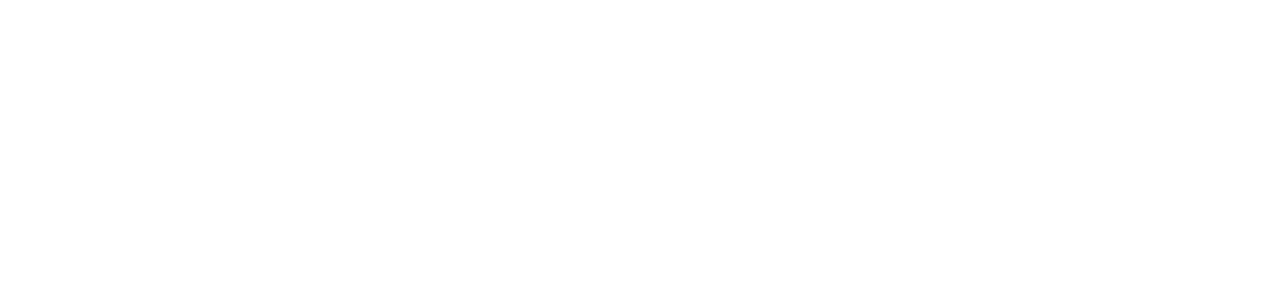
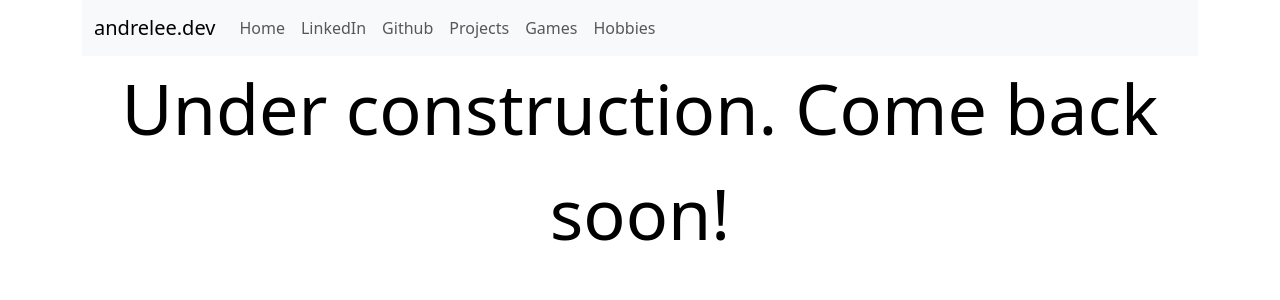
Before and after one commit to joselclee/andrelee.me, a React (Create React App) app in the folder webpage/: page /Hobbies in a window 1280 px wide. Before the commit this address had no page. Shown: the top 300 px of the page. Built offline with nearby package versions, Linux system fonts and the light colour scheme.

Commit message:
add files

```diff
--- a/webpage/package.json
+++ b/webpage/package.json
@@ -16,7 +16,7 @@
     "react": "^18.2.0",
     "react-bootstrap": "^2.9.1",
     "react-dom": "^18.2.0",
-    "react-router-dom": "^6.20.0",
+    "react-router-dom": "^6.20.1",
     "react-scripts": "^5.0.1",
     "web-vitals": "^2.1.4"
   },
--- a/webpage/src/App.js
+++ b/webpage/src/App.js
@@ -3,6 +3,8 @@ import './App.css';
 import Home from './components/pages/Home';
 import Projects from './components/pages/Projects';
 import Games from './components/pages/Games';
+import Hobbies from './components/pages/Hobbies';
+
 import {BrowserRouter as Router, Route, Routes } from 'react-router-dom';
 
 function App() {
@@ -13,6 +15,7 @@ function App() {
           <Route path="/" element={<Home/>} />
           <Route path="/Projects" element={<Projects/>}/>
           <Route path="/Games" element={<Games/>}></Route>
+          <Route path="/Hobbies" element={<Hobbies/>}></Route>
         </Routes>
       </Router>
 
--- a/webpage/src/components/Header.js
+++ b/webpage/src/components/Header.js
@@ -27,6 +27,9 @@ const Header = () => {
             <Nav.Link as={Link} to="/Games">
               Games
             </Nav.Link>
+            <Nav.Link as={Link} to="/Hobbies">
+              Hobbies
+            </Nav.Link>
             </Nav>
         </Navbar.Collapse>
       </Container>
--- /dev/null
+++ b/webpage/src/components/pages/Hobbies.js
@@ -0,0 +1,18 @@
+import '../Header.css';
+
+import Header from '../Header';
+
+import Container from 'react-bootstrap/Container';
+
+const Hobbies = () => {
+  return (
+    <div>
+        <Container>
+            <Header/>
+            <div className="custom">Under construction. Come back soon!</div>
+        </Container>
+    </div>
+  )
+}
+
+export default Hobbies
--- a/webpage/src/components/pages/Home.js
+++ b/webpage/src/components/pages/Home.js
@@ -11,6 +11,9 @@ const Home = () => {
         <div>
             <Giffy/>
         </div>
+        <div className="chatbot">
+          chatbot should be here
+        </div>
       </Container>
     </div>
   )
```
Also changed, not shown: 1 other file (tests, documents, lock files or other folders).
